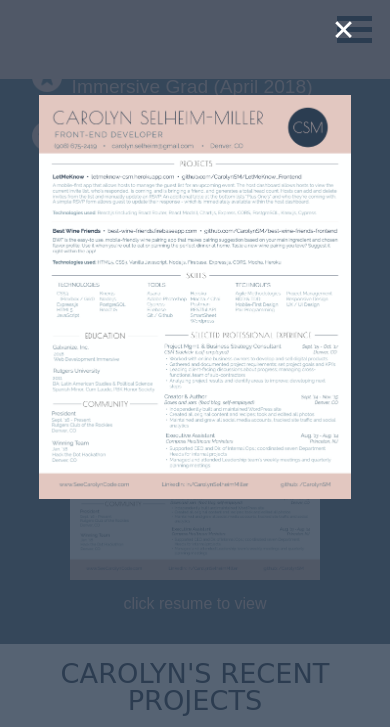
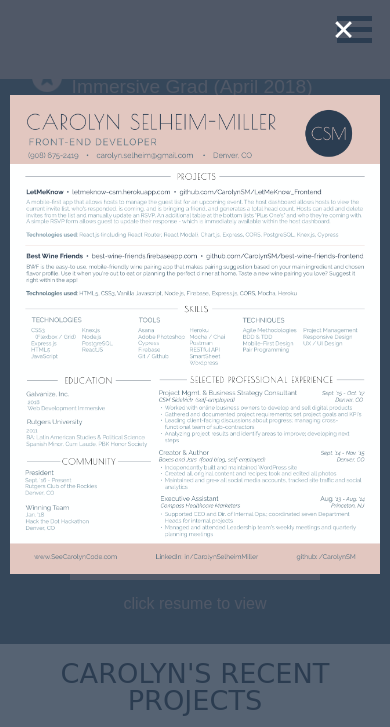
Before and after one commit to CarolynSM/see-carolyn-code, a website: page home.html in a window 390 px wide. Both pictures are taken after a click on the picture 195 px from the left and 1423 px from the top of the page. Shown: the part 1006-1733 px from the top of the page. Drawn offline with Linux system fonts and the light colour scheme.

Commit message:
updated resume modal view

```diff
--- a/mobile.css
+++ b/mobile.css
@@ -63,6 +63,9 @@
   #resume .button {
     margin: 1rem;
   }
+  .modal-content {
+    max-width: 95vw;
+  }
   /* PROJECTS */
   #projects {
     padding: 0;
```
